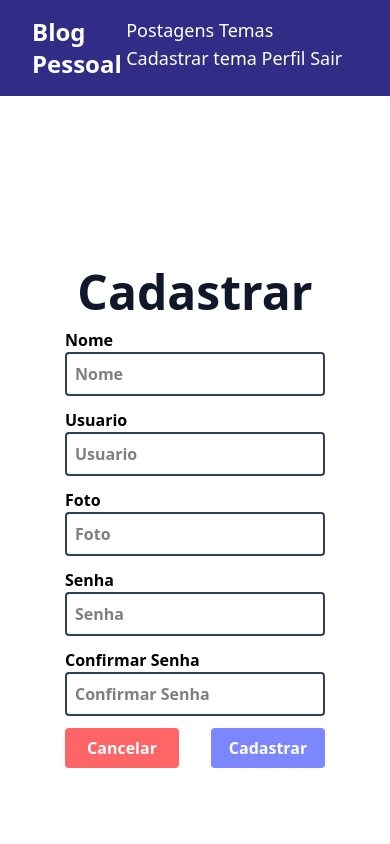
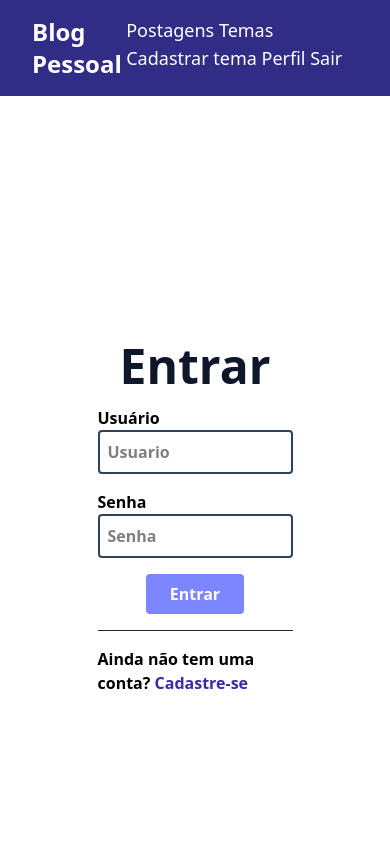
Before and after one commit to juliomendes160/generetion, a React (Vite) app in the folder blogpessoal/: page / in a window 390 px wide. Shown: the top 844 px of the page. Built offline with nearby package versions, Linux system fonts and the light colour scheme.

Commit message:
12. Projeto Blog Pessoal - Página de Login - Estilização

```diff
--- a/blogpessoal/src/App.tsx
+++ b/blogpessoal/src/App.tsx
@@ -3,6 +3,7 @@ import Footer from "./components/footer/Footer";
 import Navbar from "./components/navbar/Navbar";
 import Cadastro from "./pages/cadastro/Cadastro";
 import Home from "./pages/home/Home";
+import Login from "./pages/login/Login";
 
 function App() {
   return (
@@ -11,8 +12,9 @@ function App() {
         <Navbar />
         <div className="min-h-[80vh]">
           <Routes>
+            <Route path="/" element={<Login />} />
             <Route path="/home" element={<Home />} />
-            <Route path="/" element={<Cadastro />} />
+            <Route path="/cadastro" element={<Cadastro />} />
           </Routes>
         </div>
         <Footer />
--- /dev/null
+++ b/blogpessoal/src/pages/login/Login.tsx
@@ -0,0 +1,55 @@
+import { Link } from "react-router-dom";
+
+function Login() {
+  return (
+    <>
+      <div className="grid grid-cols-1 lg:grid-cols-2 h-screen place-items-center font-bold">
+        <form className="flex justify-center items-center flex-col w-1/2 gap-4">
+          <h2 className="text-slate-900 text-5xl">Entrar</h2>
+
+          <div className="flex flex-col w-full">
+            <label htmlFor="usuario">Usuário</label>
+            <input
+              type="text"
+              id="usuario"
+              name="usuario"
+              placeholder="Usuario"
+              className="border-2 border-slate-700 rounded p-2"
+            />
+          </div>
+
+          <div className="flex flex-col w-full">
+            <label htmlFor="senha">Senha</label>
+            <input
+              type="password"
+              id="senha"
+              name="senha"
+              placeholder="Senha"
+              className="border-2 border-slate-700 rounded p-2"
+            />
+          </div>
+
+          <button
+            type="submit"
+            className="rounded bg-indigo-400 flex justify-center hover:bg-indigo-900 text-white w-1/2 py-2"
+          >
+            <span>Entrar</span>
+          </button>
+
+          <hr className="border-slate-800 w-full" />
+
+          <p>
+            Ainda não tem uma conta?{" "}
+            <Link to="/cadastro" className="text-indigo-800 hover:underline">
+              Cadastre-se
+            </Link>
+          </p>
+        </form>
+
+        <div className="bg-[url('https://i.imgur.com/ZZFAmzo.jpg')] lg:block hidden bg-no-repeat w-full min-h-screen bg-cover bg-center"></div>
+      </div>
+    </>
+  );
+}
+
+export default Login;
```
